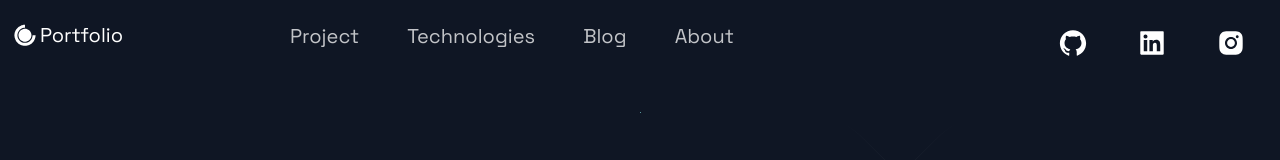
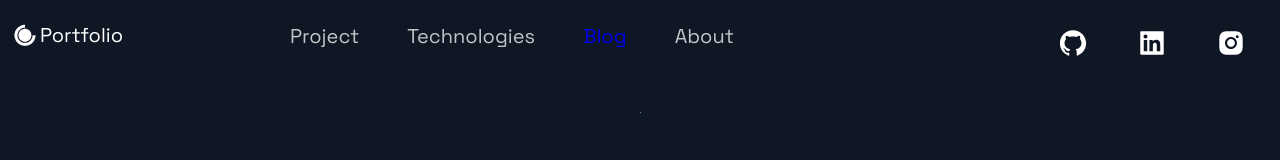
Before and after one commit to eberkeaydin/portfolio, a Next.js app: page / in a window 1280 px wide. Shown: the top 160 px of the page. Built offline with nearby package versions, Linux system fonts and the light colour scheme.

Commit message:
Blog link is uploaded(Medium)

```diff
--- a/src/components/Header/Header.js
+++ b/src/components/Header/Header.js
@@ -27,7 +27,7 @@ const Header = () =>  (
       </li>
       <li>
         <Link>
-          <NavLink href='https://medium.com/@e.berkeaydin'>Blog</NavLink>
+          <NavLink><a href='https://medium.com/@e.berkeaydin'>Blog</a></NavLink>
         </Link>
       </li>
       <li>
```
